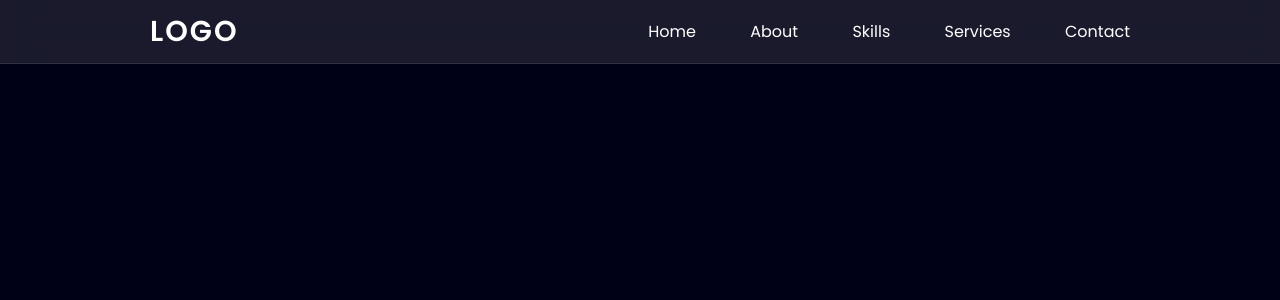
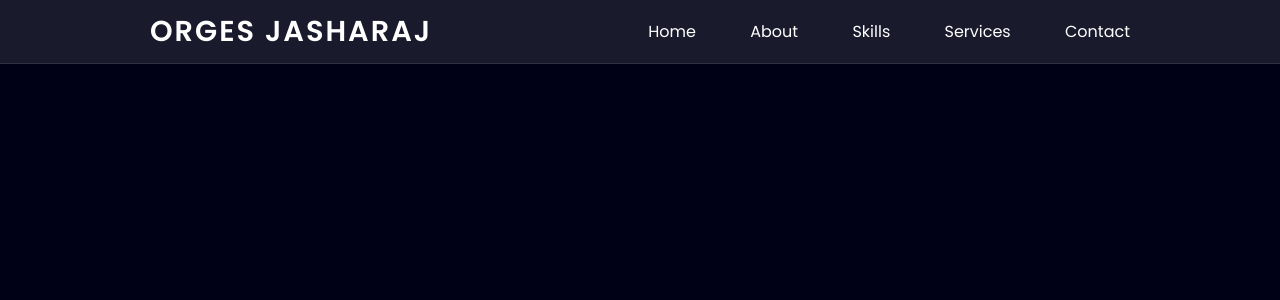
Before and after one commit to OrgesJasharaj/PersonalPortfolio_OJ, a PHP site: page / in a window 1280 px wide. Shown: the top 300 px of the page. Run offline with PHP 8.4, Linux system fonts and the light colour scheme.

Commit message:
Update index.php

```diff
--- a/index.php
+++ b/index.php
@@ -7,20 +7,22 @@
     <title>Personal Portfolio</title>
     <link rel="stylesheet" href="assets/style.css">
     <link rel="stylesheet" href="https://unicons.iconscout.com/release/v4.0.0/css/line.css">
+
 </head>
 
 <body>
 
     <header>
         <div class="nav-bar">
-            <a href="" class="logo">Logo</a>
+            <a href="" class="logo">Orges Jasharaj</a>
             <div class="navigation">
                 <div class="nav-items">
                     <i class="uil uil-times nav-close-btn"></i>
                     <a href="#"><i class="uil uil-home"></i> Home</a>
-                    <a href="#"><i class="uil uil-compass"></i>About</a>
-                    <a href="#"><i class="uil uil-info-circle"></i>Skills</a>
-                    <a href="#"><i class="uil uil-document-layout-left"></i>Services</a>
+                    <a href="#"><i class="uil uil-user-circle"></i>About</a>
+                    <a href="#"><i class="uil uil-brackets-curly"></i>Skills</a>
+                    <a href="#"><i class="uil uil-database"></i>Services</a>
+
                     <a href="#"><i class="uil uil-envelope"></i>Contact</a>
                 </div>
             </div>
@@ -34,6 +36,35 @@
 
 
 
+    <script>
+    //Javacript for the scroll indicator bar
+    window.addEventListener("scroll", () => {
+      const indicatorBar = document.querySelector(".scroll-indicator-bar");
+
+      const pageScroll = document.body.scrollTop || document.documentElement.scrollTop;
+      const height = document.documentElement.scrollHeight - document.documentElement.clientHeight;
+      const scrollValue = (pageScroll / height) * 100;
+
+      indicatorBar.style.width = scrollValue + "%";
+    });
+
+    //Responsive navigation menu toggle
+    const menuBtn = document.querySelector(".nav-menu-btn");
+    const closeBtn = document.querySelector(".nav-close-btn");
+    const navigation = document.querySelector(".navigation");
+
+    menuBtn.addEventListener("click", () => {
+      navigation.classList.add("active");
+    });
+
+    closeBtn.addEventListener("click", () => {
+      navigation.classList.remove("active");
+    });
+  </script>
+
+
+
+
 </body>
 
 </html>
```
